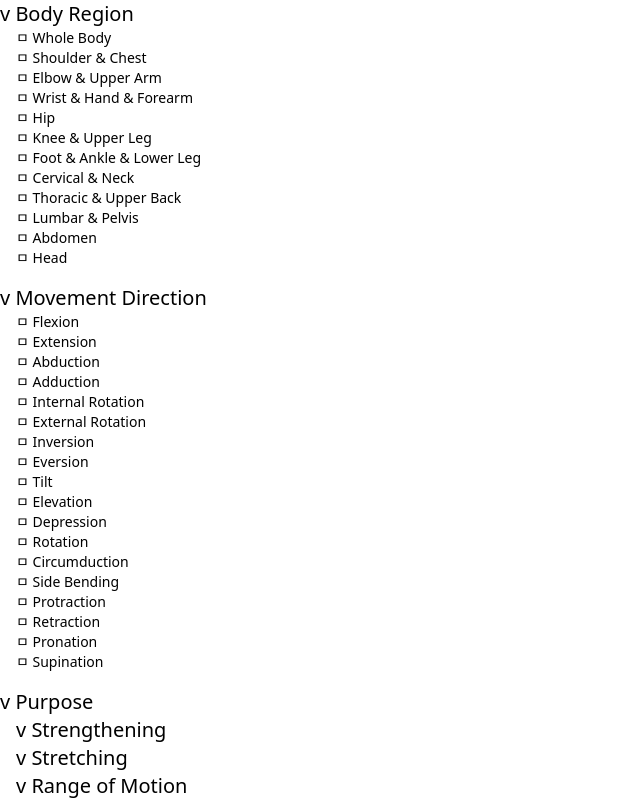
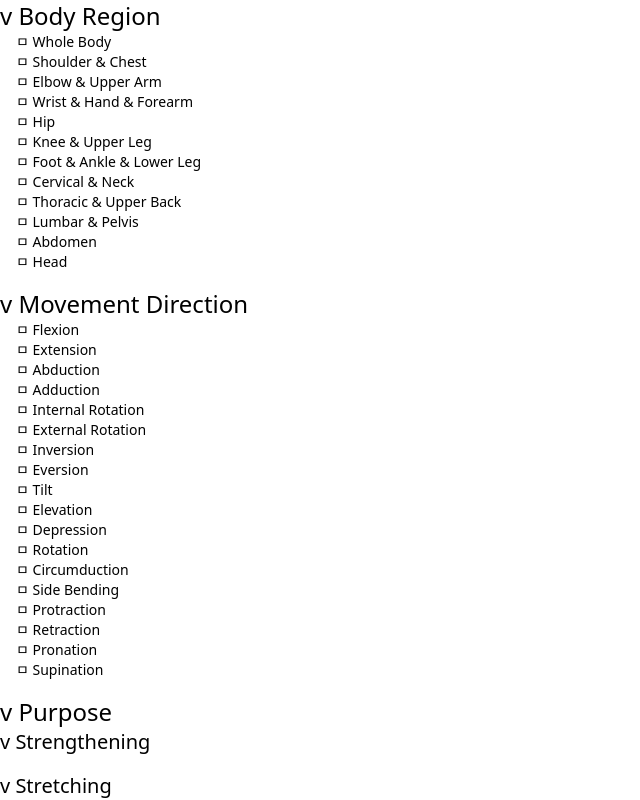
Before and after one commit to MaetDol/tree-renderer, a React (Vite) app: page / in a window 1280 px wide. Shown: the top 800 px of the page, without its empty margins (0-640 px from the left). Built offline with nearby package versions, Linux system fonts and the light colour scheme.

Commit message:
refactor, 별도 컴포넌트로 분리

```diff
--- /dev/null
+++ b/src/components/Heading.tsx
@@ -0,0 +1,14 @@
+interface Props {
+  id: string;
+  label: string;
+  children?: React.ReactNode;
+}
+
+export function Heading({ id, label, children }: Props) {
+  return (
+    <h1 className="text-2xl mb-4" key={id}>
+      <button>v {label}</button>
+      <div className="flex flex-col">{children}</div>
+    </h1>
+  );
+}
--- /dev/null
+++ b/src/components/Level1Checkbox.tsx
@@ -0,0 +1,13 @@
+interface Props {
+  id: string;
+  label: string;
+  children?: React.ReactNode;
+}
+
+export function Level1Checkbox({ id, label, children }: Props) {
+  return (
+    <span key={id} className="text-sm pl-4">
+      ㅁ {label}
+    </span>
+  );
+}
--- /dev/null
+++ b/src/components/Level1Heading.tsx
@@ -0,0 +1,14 @@
+interface Props {
+  id: string;
+  label: string;
+  children?: React.ReactNode;
+}
+
+export function Level1Heading({ id, label, children }: Props) {
+  return (
+    <h1 className="text-xl mb-4" key={id}>
+      <button>v {label}</button>
+      <div className="flex flex-col">{children}</div>
+    </h1>
+  );
+}
--- a/src/mock/tree.tsx
+++ b/src/mock/tree.tsx
@@ -1,3 +1,7 @@
+import { Heading } from "../components/Heading";
+import { Level1Checkbox } from "../components/Level1Checkbox";
+import { Level1Heading } from "../components/Level1Heading";
+
 type Raw = string | number | boolean | null | undefined;
 
 export type Node = {
@@ -127,26 +131,33 @@ export const tree: Node = node(
 
 function renderHeading(_, props: Props, children?: any[]) {
   return (
-    <h1 className="text-xl mb-4" key={props.id}>
-      <button>v {props.label}</button>
-      <div className="flex flex-col">{children}</div>
-    </h1>
+    <Heading
+      key={props.id}
+      id={props.id}
+      label={props.label}
+      children={children}
+    />
   );
 }
 
-function renderLevel1Checkbox(_, props: Props) {
+function renderLevel1Checkbox(_, props: Props, children?: any[]) {
   return (
-    <span key={props.id} className="text-sm pl-4">
-      ㅁ {props.label}
-    </span>
+    <Level1Checkbox
+      key={props.id}
+      id={props.id}
+      label={props.label}
+      children={children}
+    />
   );
 }
 
 function renderLevel1Heading(_, props: Props, children?: any[]) {
   return (
-    <h2 className="text-xl pl-4" key={props.id}>
-      <button>v {props.label}</button>
-      <div className="flex flex-col">{children}</div>
-    </h2>
+    <Level1Heading
+      key={props.id}
+      id={props.id}
+      label={props.label}
+      children={children}
+    />
   );
 }
```
